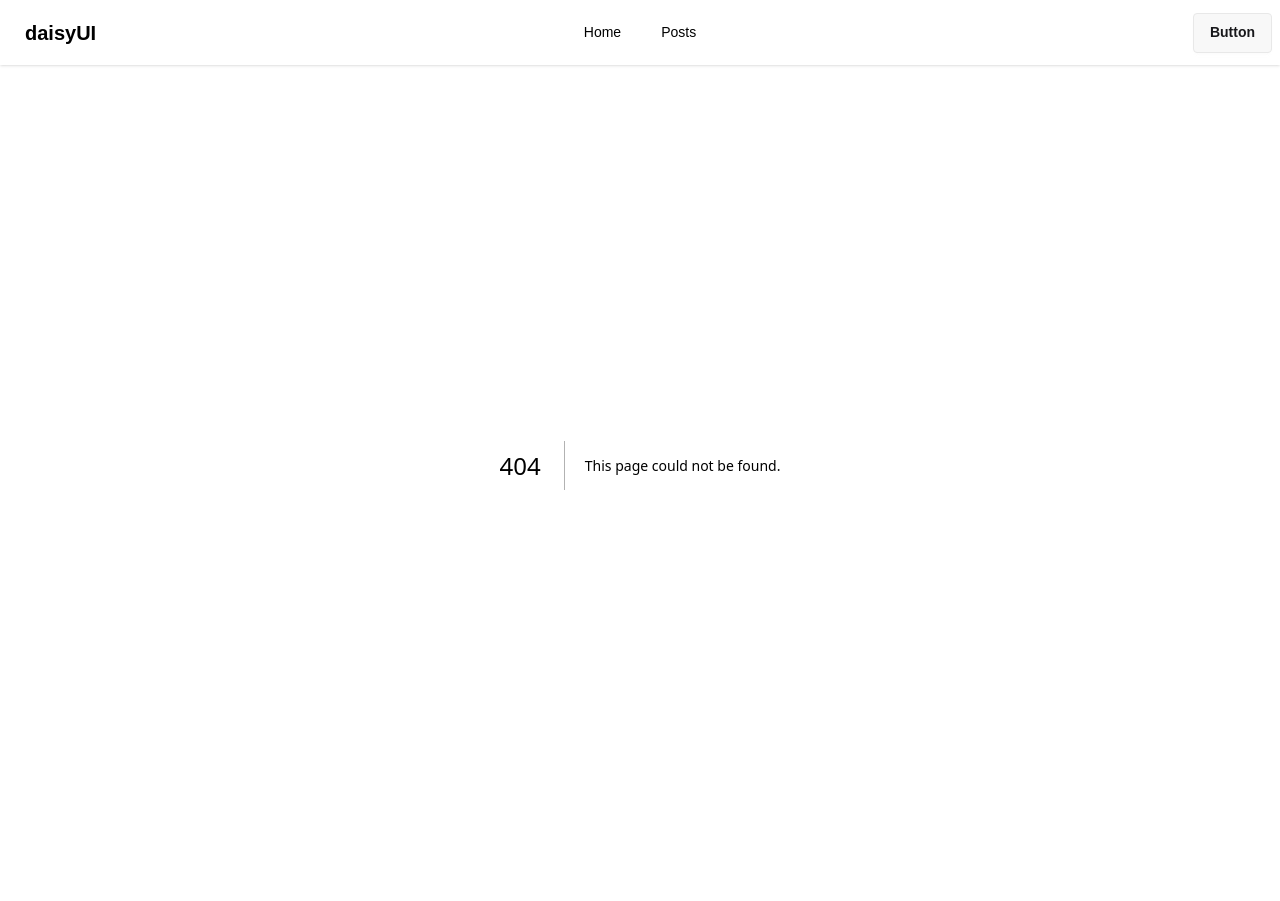
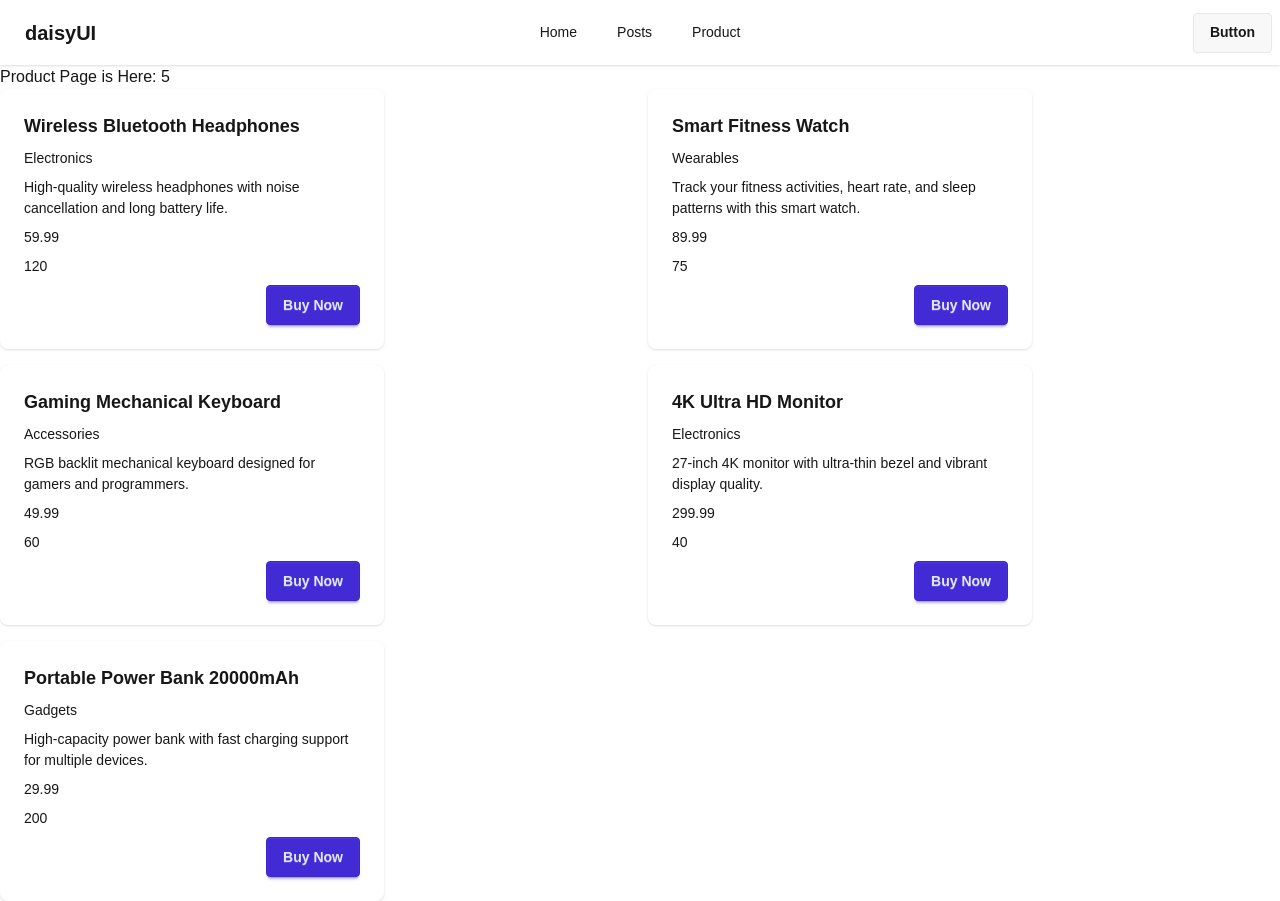
Before and after one commit to MdRoyet/nextjs-data-fetching, a Next.js app: page /products in a window 1280 px wide. Before the commit this address had no page. Before the commit the page ends 865 px from the top, so only its background shows below. Built offline with nearby package versions, Linux system fonts and the light colour scheme; data requests are answered from the project's data file.

Commit message:
Json server fetching

```diff
--- /dev/null
+++ b/db.json
@@ -0,0 +1,59 @@
+{
+  "products": [
+    {
+      "id": 1,
+      "name": "Wireless Bluetooth Headphones",
+      "category": "Electronics",
+      "price": 59.99,
+      "stock": 120,
+      "brand": "SoundMax",
+      "rating": 4.5,
+      "description": "High-quality wireless headphones with noise cancellation and long battery life.",
+      "image": "https://example.com/images/headphones.jpg"
+    },
+    {
+      "id": 2,
+      "name": "Smart Fitness Watch",
+      "category": "Wearables",
+      "price": 89.99,
+      "stock": 75,
+      "brand": "FitPulse",
+      "rating": 4.3,
+      "description": "Track your fitness activities, heart rate, and sleep patterns with this smart watch.",
+      "image": "https://example.com/images/fitness-watch.jpg"
+    },
+    {
+      "id": 3,
+      "name": "Gaming Mechanical Keyboard",
+      "category": "Accessories",
+      "price": 49.99,
+      "stock": 60,
+      "brand": "KeyPro",
+      "rating": 4.7,
+      "description": "RGB backlit mechanical keyboard designed for gamers and programmers.",
+      "image": "https://example.com/images/keyboard.jpg"
+    },
+    {
+      "id": 4,
+      "name": "4K Ultra HD Monitor",
+      "category": "Electronics",
+      "price": 299.99,
+      "stock": 40,
+      "brand": "ViewBest",
+      "rating": 4.6,
+      "description": "27-inch 4K monitor with ultra-thin bezel and vibrant display quality.",
+      "image": "https://example.com/images/monitor.jpg"
+    },
+    {
+      "id": 5,
+      "name": "Portable Power Bank 20000mAh",
+      "category": "Gadgets",
+      "price": 29.99,
+      "stock": 200,
+      "brand": "ChargeNow",
+      "rating": 4.4,
+      "description": "High-capacity power bank with fast charging support for multiple devices.",
+      "image": "https://example.com/images/powerbank.jpg"
+    }
+  ]
+}
--- a/package.json
+++ b/package.json
@@ -6,7 +6,8 @@
     "dev": "next dev",
     "build": "next build",
     "start": "next start",
-    "lint": "eslint"
+    "lint": "eslint",
+    "server": "json-server --watch db.json --port 5000"
   },
   "dependencies": {
     "json-server": "^1.0.0-beta.15",
--- a/src/app/layout.js
+++ b/src/app/layout.js
@@ -1,6 +1,7 @@
 import { Geist, Geist_Mono } from "next/font/google";
 import "./globals.css";
 import Header from "@/components/Header";
+import ProductPage from "./products/page";
 
 const geistSans = Geist({
   variable: "--font-geist-sans",
--- /dev/null
+++ b/src/app/products/page.jsx
@@ -0,0 +1,22 @@
+import ProductCard from "@/components/ProductCard";
+
+const getProducts = async () => {
+  const res = await fetch("http://localhost:5000/products");
+  return res.json();
+};
+
+const ProductPage = async () => {
+  const products = await getProducts();
+  return (
+    <div>
+      <h2>Product Page is Here: {products.length}</h2>
+      <div className="grid grid-cols-2 gap-4">
+        {products.map((product) => (
+          <ProductCard key={product.id} product={product}></ProductCard>
+        ))}
+      </div>
+    </div>
+  );
+};
+
+export default ProductPage;
--- a/src/components/Header.jsx
+++ b/src/components/Header.jsx
@@ -10,6 +10,9 @@ const Header = () => {
         </li>
         <li>
           <Link href="/posts">Posts</Link>
+        </li>
+        <li>
+          <Link href="/products">Product</Link>
         </li>
       </ul>
     </>
--- /dev/null
+++ b/src/components/ProductCard.jsx
@@ -0,0 +1,21 @@
+const ProductCard = ({ product }) => {
+  const { name, category, price, stock, description } = product;
+  return (
+    <div>
+      <div className="card w-96 bg-base-100 card-md shadow-sm">
+        <div className="card-body">
+          <h2 className="card-title">{name}</h2>
+          <p>{category}</p>
+          <p>{description}</p>
+          <p>{price}</p>
+          <p>{stock}</p>
+          <div className="justify-end card-actions">
+            <button className="btn btn-primary">Buy Now</button>
+          </div>
+        </div>
+      </div>
+    </div>
+  );
+};
+
+export default ProductCard;
```
